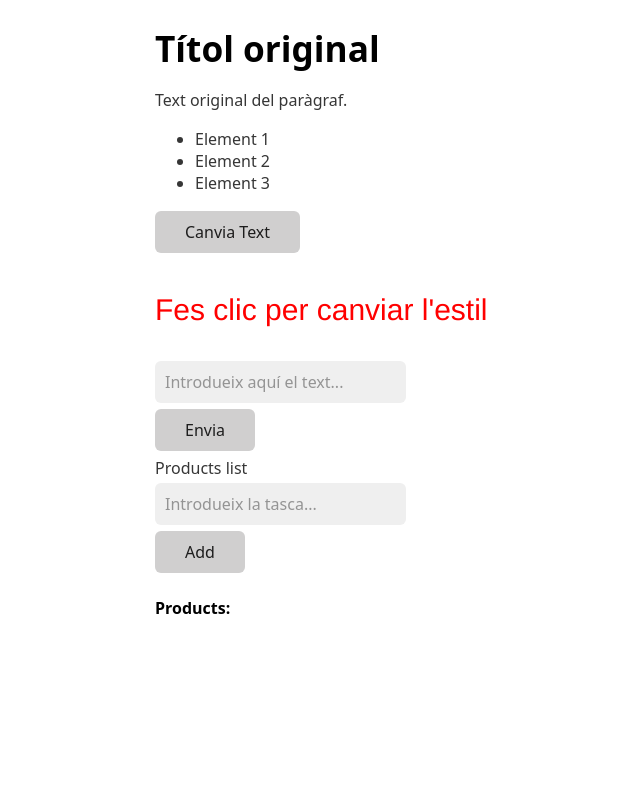
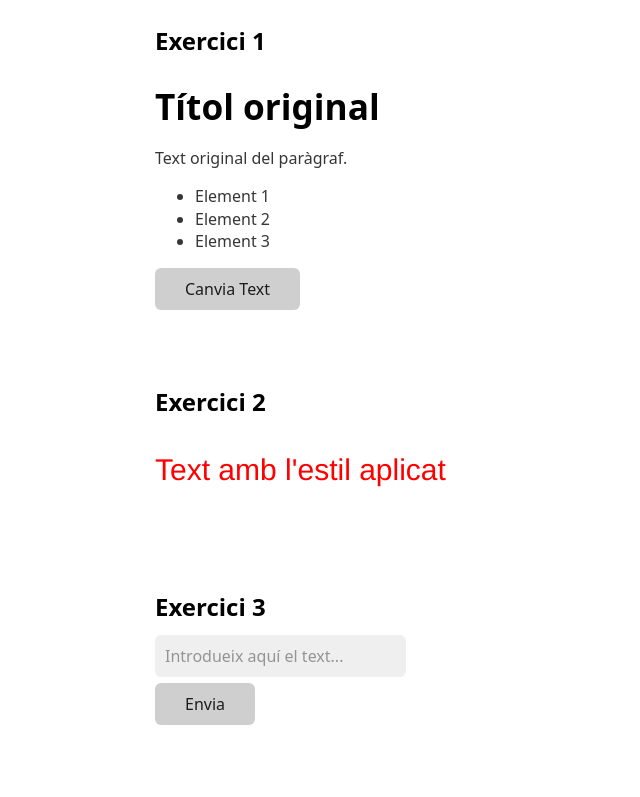
Before and after one commit to ulisescastell/AEA_1.05_DOM, a plain HTML site: page index.html in a window 1280 px wide. Both pictures are taken after a click on the element "Fes clic per canviar l'estil". Shown: the top 797 px of the page, without its empty margins (85-725 px from the left). Drawn offline with nearby package versions, Linux system fonts and the light colour scheme.

Commit message:
last commit

```diff
--- a/index.html
+++ b/index.html
@@ -19,6 +19,7 @@
 </style>
 </head>
 <body>
+  <h2>Exercici 1</h2>
   <section id="ex1">
     <h1 id="title1">Títol original</h1>
     <p id="text">Text original del paràgraf.</p>
@@ -30,19 +31,30 @@
     <button id="btn1">Canvia Text</button>
   </section>
 
+  <br>
+  <br>
+  <h2>Exercici 2</h2>
   <div id="ex2" class="ex2">
-    <p>Fes clic per canviar l'estil</p>
+    <p id="text2">Fes clic per canviar l'estil</p>
   </div>
 
+  <br>
+  <br>
+
+  <h2>Exercici 3</h2>
   <form id="form1">
     <input type="text" placeholder="Introdueix aquí el text..." id="value">
     <button type="submit" id="submit">Envia</button>
   </form>
 
+  <br>
+  <br>
+
+  <h2>Exercici 4</h2>
   <div class="taskInput">
     <form id="form2">
         <label for="task">Products list</label>
-        <input class="box" type="text" name="task" id="task" placeholder="Introdueix la tasca...">
+        <input class="box" type="text" name="task" id="task" placeholder="Introdueix el producte...">
         <input class="btn" value="Add" type="submit">
     </form>
   </div>
--- a/script.js
+++ b/script.js
@@ -25,6 +25,9 @@ const exercici2 = () => {
     div.style.fontFamily = "Helvetica"
     div.style.fontSize = "30px"
     console.log("hola")
+    //opcional :)
+    const text2 = document.getElementById("text2")
+    text2.textContent = "Text amb l'estil aplicat"
 }
 
 //exercici 3
```
